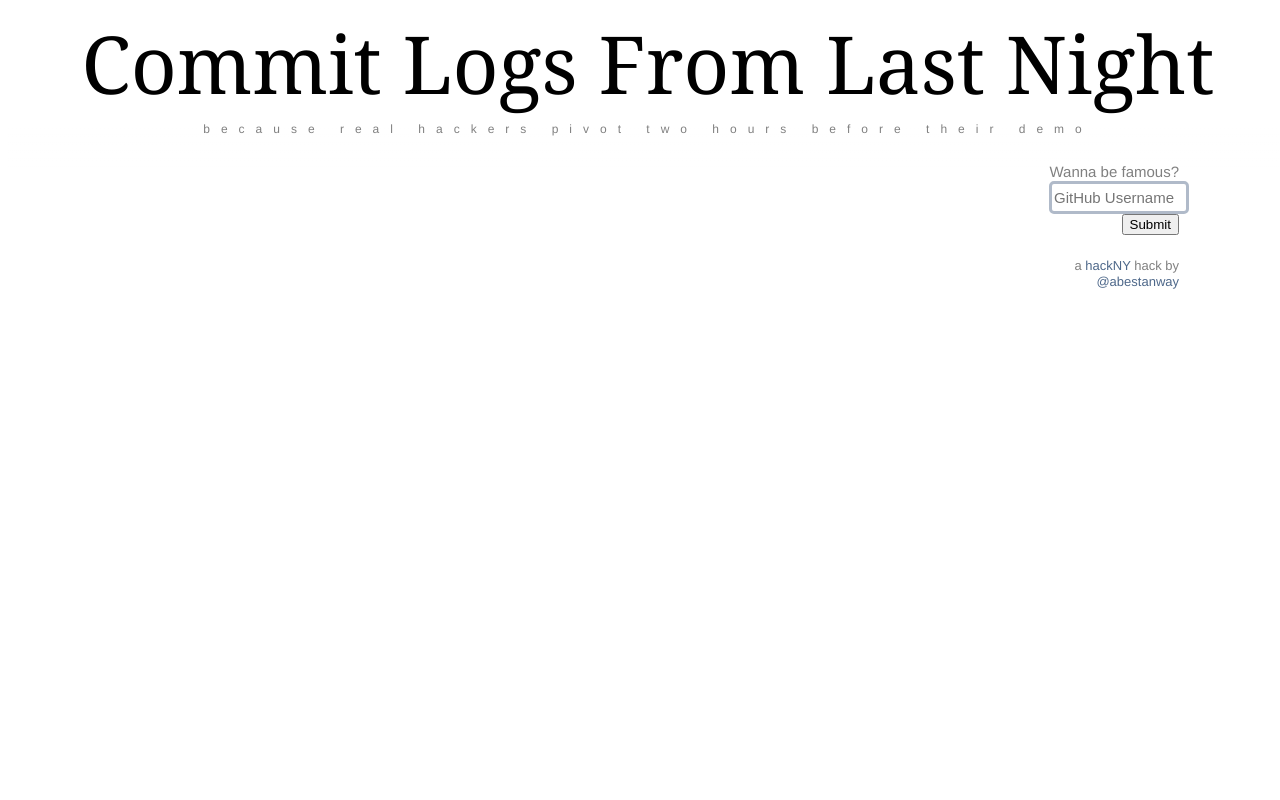
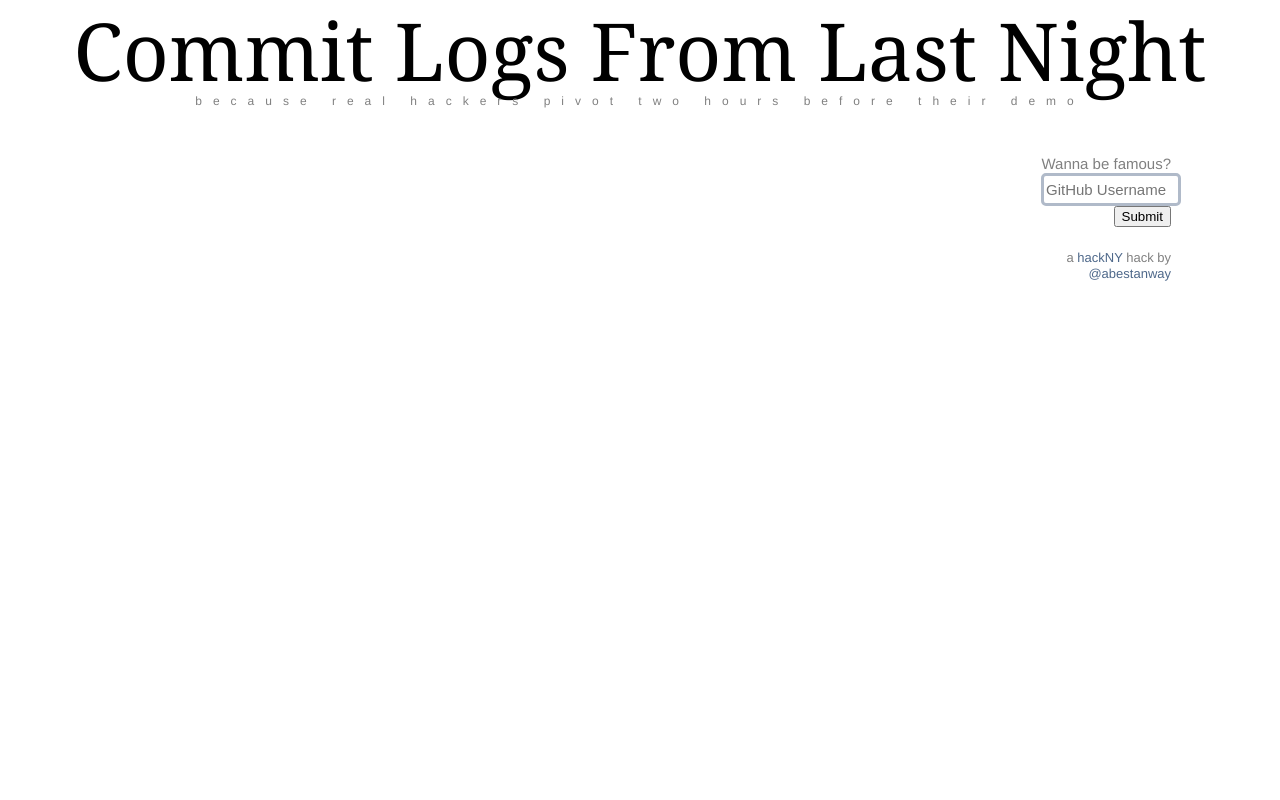
Before and after one commit to astanway/commit-logs-from-last-night, a PHP site: page / in a window 1280 px wide. Run offline with PHP 8.4, Linux system fonts and the light colour scheme; data that the repository does not hold is empty; a stand-in replaces the project's code that opens the database connection; some libraries are stand-ins or nearby versions; some web fonts are replaced.

Commit message:
css reset, duh

```diff
--- a/styles.css
+++ b/styles.css
@@ -1,4 +1,48 @@
 <style>
+html, body, div, span, applet, object, iframe,
+h1, h2, h3, h4, h5, h6, p, blockquote, pre,
+a, abbr, acronym, address, big, cite, code,
+del, dfn, em, img, ins, kbd, q, s, samp,
+small, strike, strong, sub, sup, tt, var,
+b, u, i, center,
+dl, dt, dd, ol, ul, li,
+fieldset, form, label, legend,
+table, caption, tbody, tfoot, thead, tr, th, td,
+article, aside, canvas, details, embed,
+figure, figcaption, footer, header, hgroup,
+menu, nav, output, ruby, section, summary,
+time, mark, audio, video {
+	margin: 0;
+	padding: 0;
+	border: 0;
+	font-size: 100%;
+	font: inherit;
+	vertical-align: baseline;
+}
+/* HTML5 display-role reset for older browsers */
+article, aside, details, figcaption, figure,
+footer, header, hgroup, menu, nav, section {
+	display: block;
+}
+body {
+	line-height: 1;
+}
+ol, ul {
+	list-style: none;
+}
+blockquote, q {
+	quotes: none;
+}
+blockquote:before, blockquote:after,
+q:before, q:after {
+	content: '';
+	content: none;
+}
+table {
+	border-collapse: collapse;
+	border-spacing: 0;
+}
+
 html, body{
   height: 100%;
   width: 100%;
@@ -18,6 +62,7 @@ html, body, #header{
   width: 100%;
   position: fixed;
   height: 160px;
+  padding-top: 10px;
   background: -webkit-gradient(linear, 0% 75%, 0% 100%, from(rgba(255,255,255,1)), to(rgba(255,255,255,0)));
   background: -moz-linear-gradient(-90deg, rgba(255,255,255,1) 70%, rgba(255,255,255,0));
 }
```
